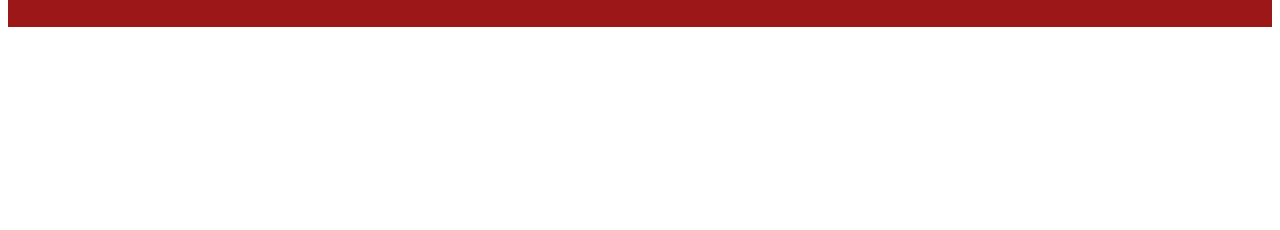
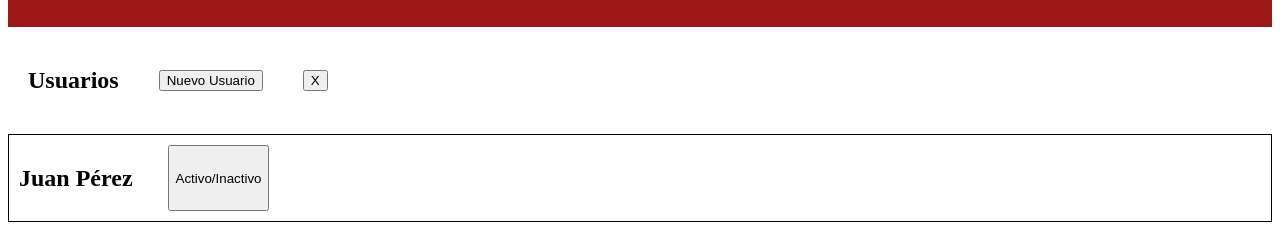
Before and after one commit to miriam148/-group-project, a website built with Vite: page vite-project/index.html in a window 1280 px wide. Shown: the part 751-981 px from the top of the page. Before the commit the page ends 800 px from the top, so only its background shows below. Built offline with nearby package versions, Linux system fonts and the light colour scheme.

Commit message:
commit extra

```diff
--- a/vite-project/src/main.js
+++ b/vite-project/src/main.js
@@ -1,24 +1,51 @@
 import './style.css'
 
 
+function addElementAp6() {
+  const containerAp6 = document.createElement('div');
+  containerAp6.classList.add('containerAdmin');
 
+  const divContainer = document.createElement('div');
+  divContainer.classList.add('user');
 
-document.querySelector('#app').innerHTML = `
-  <div>
-    <a href="https://vite.dev" target="_blank">
-      <img src="${viteLogo}" class="logo" alt="Vite logo" />
-    </a>
-    <a href="https://developer.mozilla.org/en-US/docs/Web/JavaScript" target="_blank">
-      <img src="${javascriptLogo}" class="logo vanilla" alt="JavaScript logo" />
-    </a>
-    <h1>Hello Vite!</h1>
-    <div class="card">
-      <button id="counter" type="button"></button>
-    </div>
-    <p class="read-the-docs">
-      Click on the Vite logo to learn more
-    </p>
-  </div>
-`
+  containerAp6.appendChild(divContainer);
 
-setupCounter(document.querySelector('#counter'))
+  const usuarios = document.createElement('h2');
+  usuarios.classList.add('us')
+  usuarios.textContent = 'Usuarios';
+
+  const firstButton = document.createElement('button');
+  firstButton.classList.add('access');
+  firstButton.textContent = 'Nuevo Usuario';
+
+  const secondButton = document.createElement('button');
+  secondButton.classList.add('close');
+  secondButton.textContent = 'X';
+
+divContainer.appendChild(usuarios);
+divContainer.appendChild(firstButton);
+divContainer.appendChild(secondButton);
+
+const userList = document.createElement('div');
+userList.classList.add('userList');
+
+const usuario = document.createElement('div');
+usuario.classList.add('usuario');
+
+const nombreUsuario = document.createElement('h2');
+nombreUsuario.classList.add('nombre-usuario');
+nombreUsuario.textContent = 'Juan Pérez';
+
+const state = document.createElement('button');
+state.textContent = 'Activo/Inactivo';
+state.classList.add('state');
+
+usuario.appendChild(nombreUsuario);
+usuario.appendChild(state);
+userList.appendChild(usuario);
+containerAp6.appendChild(userList)
+
+document.body.appendChild(containerAp6);
+}
+
+addElementAp6();
```
Also changed, not shown: vite-project/index.html (+4 -3 lines), vite-project/src/counter.js (deleted, +0 -9 lines), vite-project/src/javascript.svg (deleted).
